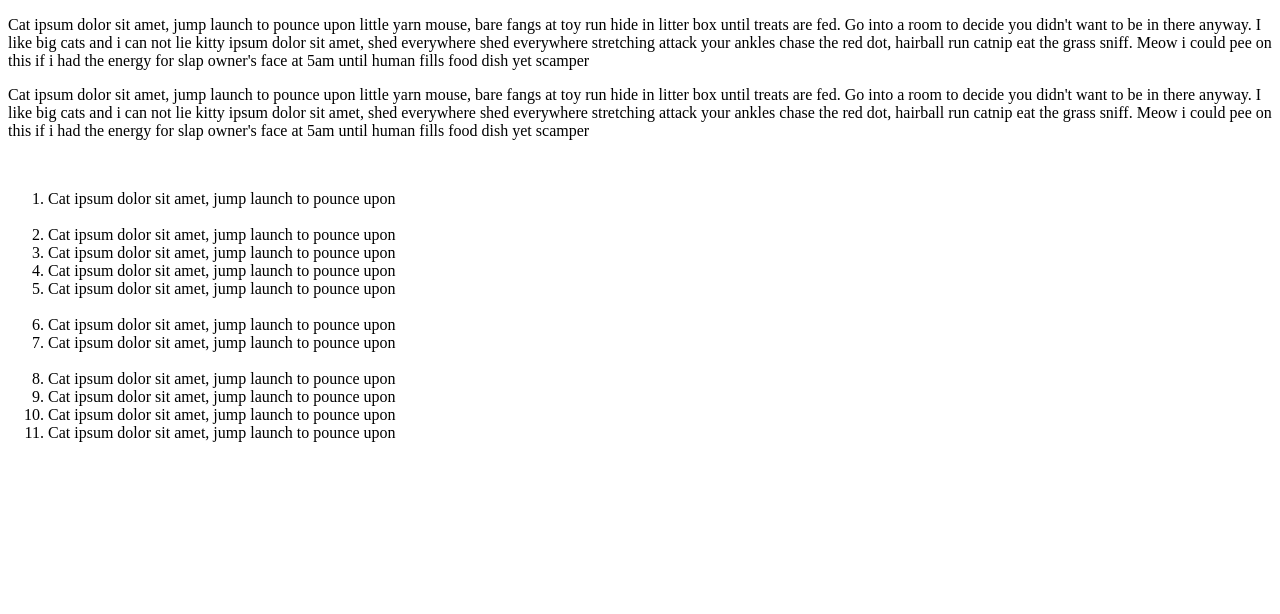
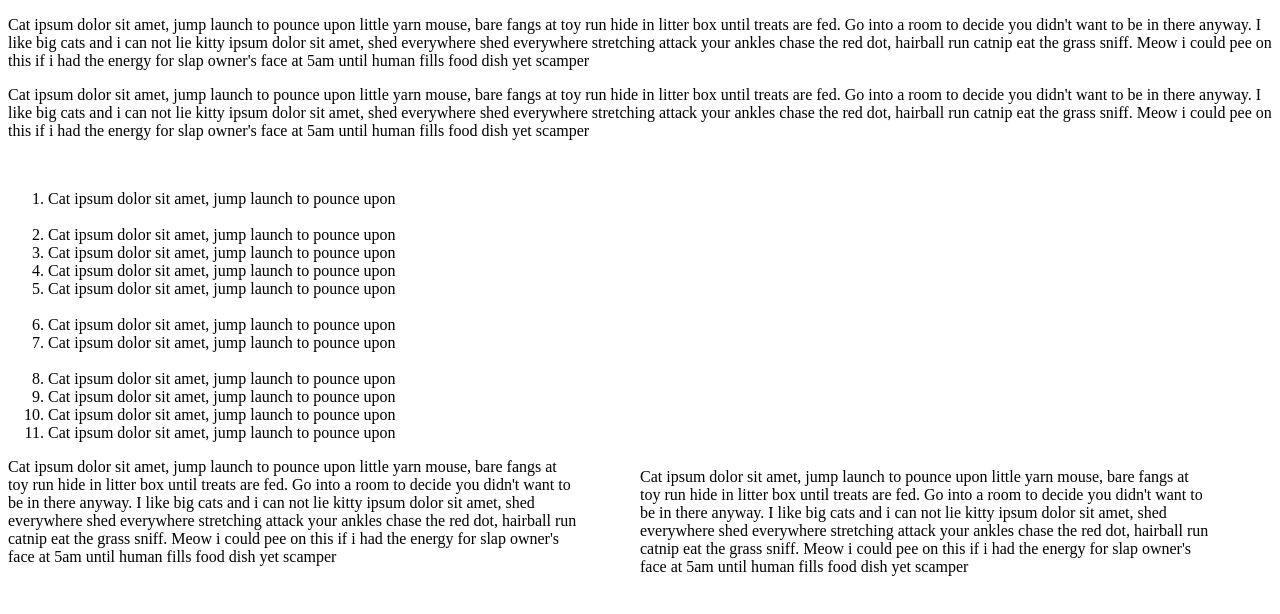
Before and after one commit to naamanjagga/Assignment_3_again, a plain HTML site: page src/index.html in a window 1280 px wide. Drawn offline with Linux system fonts and the light colour scheme.

Commit message:
adding footer

```diff
--- a/src/index.html
+++ b/src/index.html
@@ -26,6 +26,12 @@
             <li>Cat ipsum dolor sit amet, jump launch to pounce upon </li>
         </ol>
     </div>
+    <div style="width: 45%;">
+        <p>Cat ipsum dolor sit amet, jump launch to pounce upon little yarn mouse, bare fangs at toy run hide in litter box until treats are fed. Go into a room to decide you didn't want to be in there anyway. I like big cats and i can not lie kitty ipsum dolor sit amet, shed everywhere shed everywhere stretching attack your ankles chase the red dot, hairball run catnip eat the grass sniff. Meow i could pee on this if i had the energy for slap owner's face at 5am until human fills food dish yet scamper</p>
+    </div>
+    <div style="margin-left: 50%; width: 45%; margin-top: -9%;">
+        <p>Cat ipsum dolor sit amet, jump launch to pounce upon little yarn mouse, bare fangs at toy run hide in litter box until treats are fed. Go into a room to decide you didn't want to be in there anyway. I like big cats and i can not lie kitty ipsum dolor sit amet, shed everywhere shed everywhere stretching attack your ankles chase the red dot, hairball run catnip eat the grass sniff. Meow i could pee on this if i had the energy for slap owner's face at 5am until human fills food dish yet scamper</p>
+    </div>
 
 
 </body>
```
